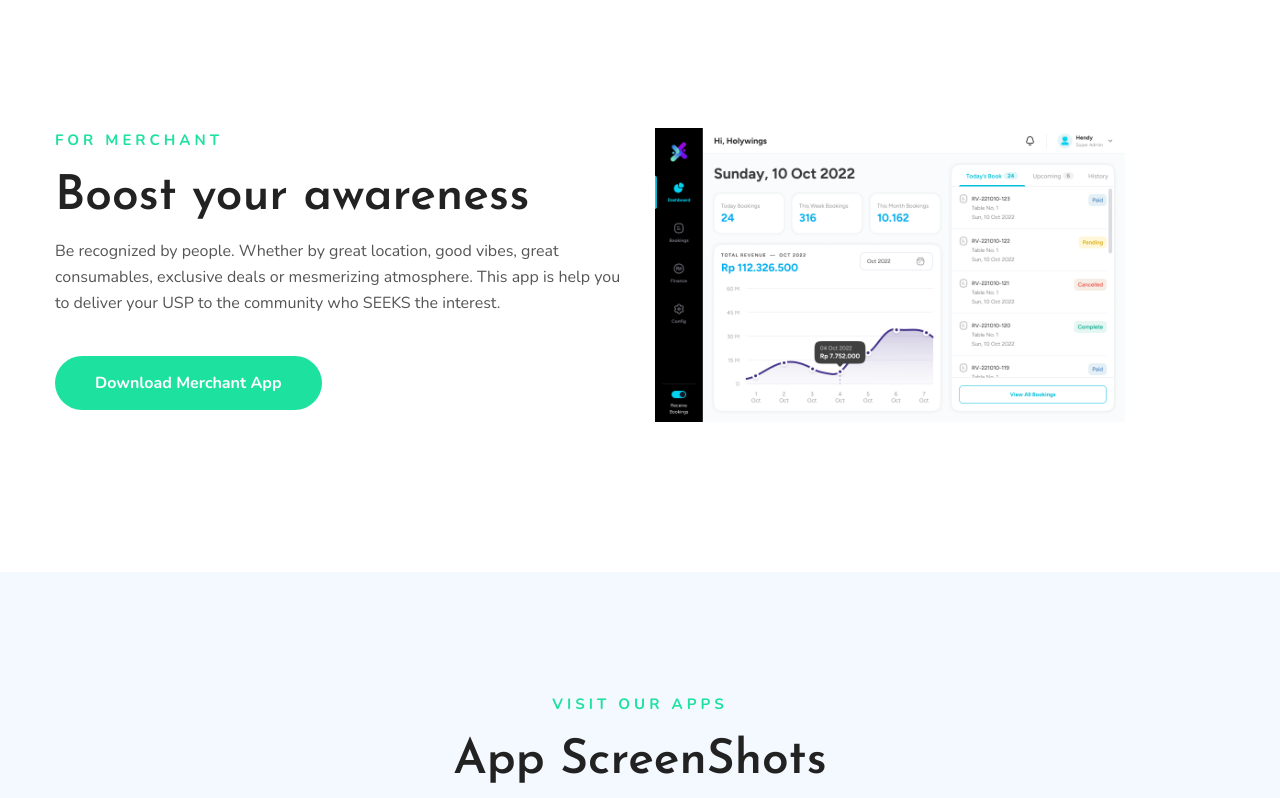
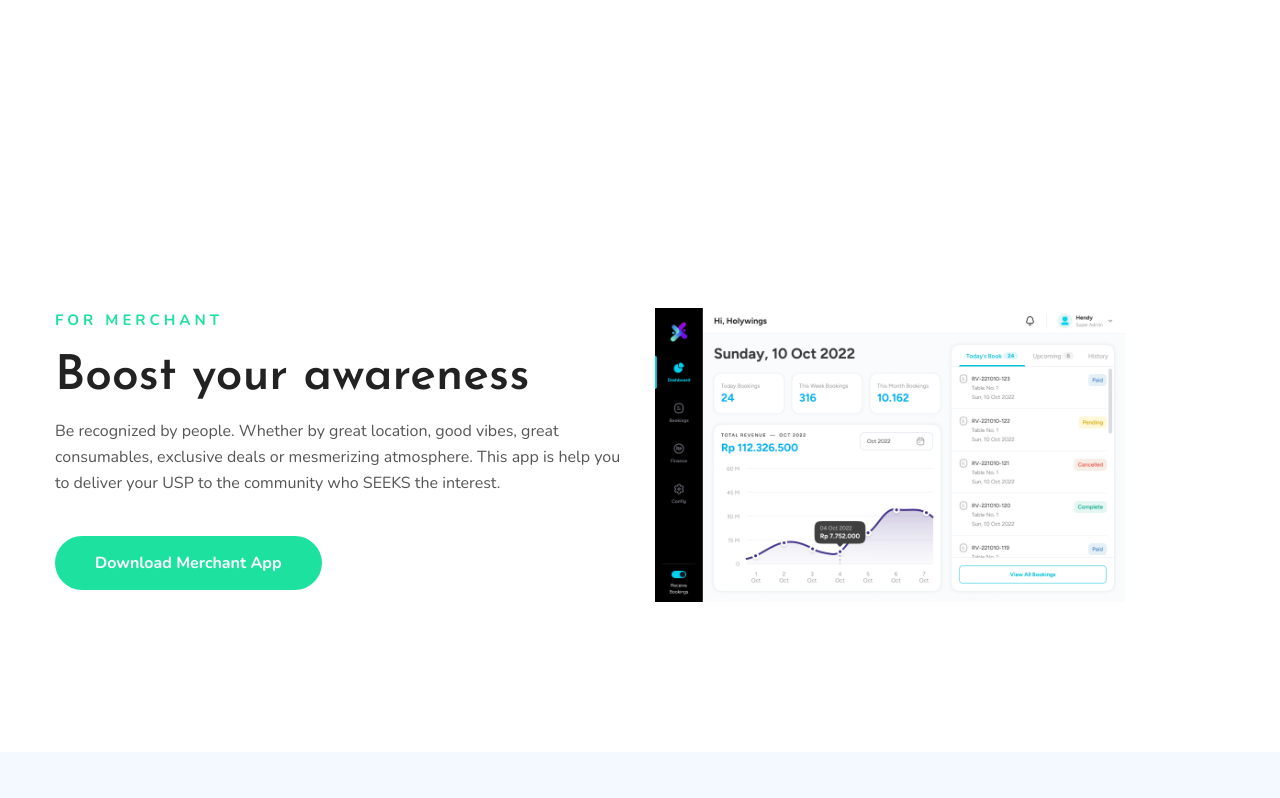
Before and after one commit to ghozihumama/ghozihumama.github.io, a plain HTML site: page index.html in a window 1280 px wide. Shown: the part 2266-3064 px from the top of the page. Drawn offline with nearby package versions, Linux system fonts and the light colour scheme.

Commit message:
section for merchant

```diff
--- a/index.html
+++ b/index.html
@@ -200,7 +200,11 @@
               </div>
             </div>
           </div>
-          <div id="merchant" class="row row-padding">
+        </div>
+      </section>
+      <section id="merchant" class="features-area pt-60 pb-120">
+        <div class="container">
+          <div class="row row-padding">
             <div class="col-xl-6 col-lg-6">
               <div class="single-features-area-down">
                 <div class="section-titles mb-35">
```
